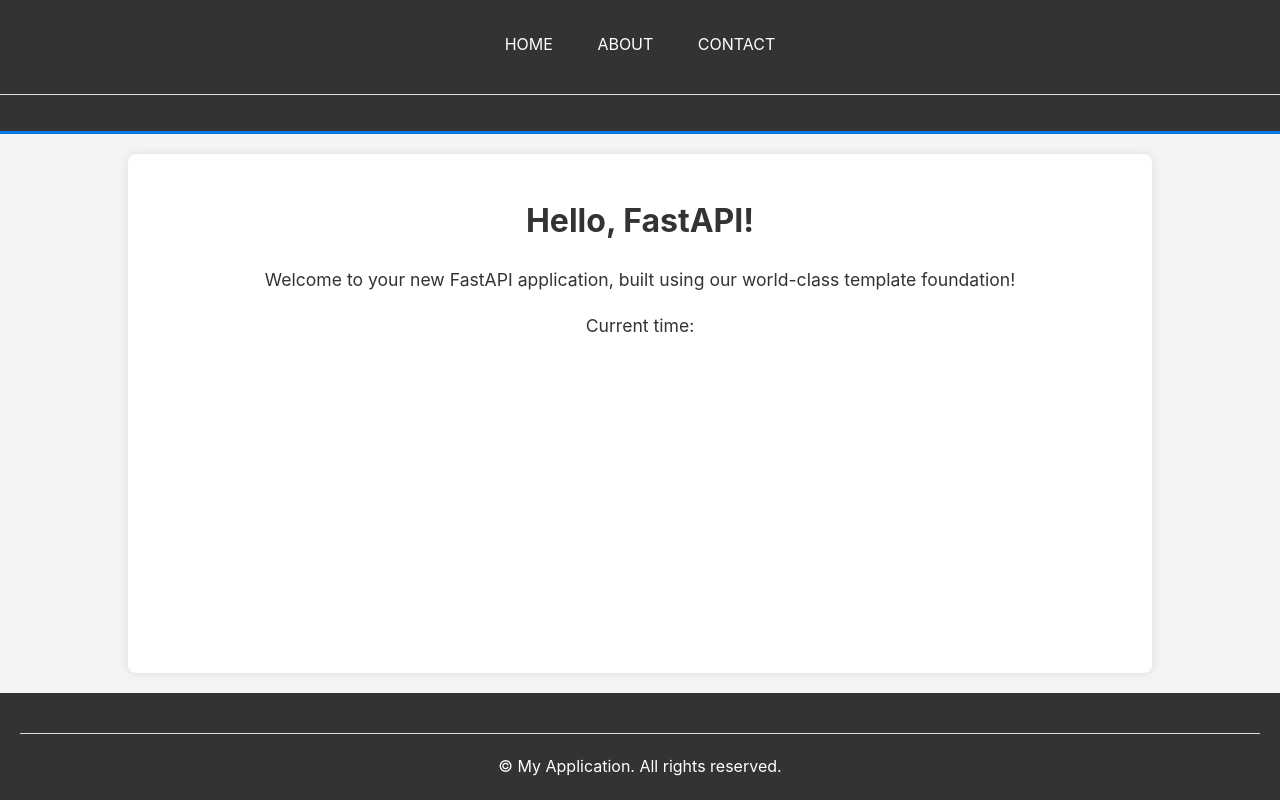
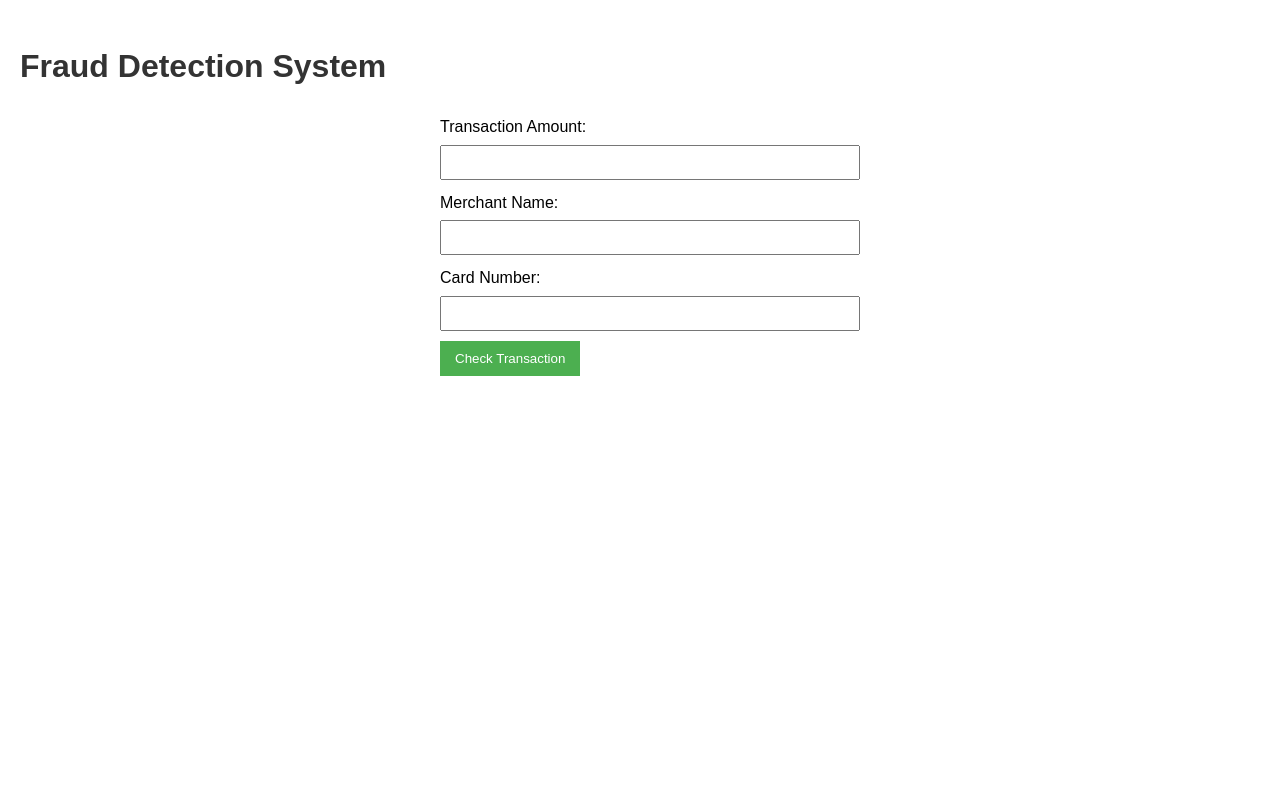
Before and after one commit to MuhammadAman02/hst-ai-e3980c9f-e35a-4788-b37b-f979b02aadea, a FastAPI app: page / in a window 1280 px wide. Run offline with FastAPI, Linux system fonts and the light colour scheme.

Commit message:
Codegen: templates/index.html

```diff
--- a/templates/index.html
+++ b/templates/index.html
@@ -1,9 +1,32 @@
-{% extends "base.html" %}
+<!DOCTYPE html>
+<html lang="en">
+<head>
+    <meta charset="UTF-8">
+    <meta name="viewport" content="width=device-width, initial-scale=1.0">
+    <title>Fraud Detection System</title>
+    <style>
+        body { font-family: Arial, sans-serif; line-height: 1.6; margin: 0; padding: 20px; }
+        h1 { color: #333; }
+        form { max-width: 400px; margin: 20px auto; }
+        label { display: block; margin-bottom: 5px; }
+        input { width: 100%; padding: 8px; margin-bottom: 10px; }
+        button { background-color: #4CAF50; color: white; padding: 10px 15px; border: none; cursor: pointer; }
+        button:hover { background-color: #45a049; }
+    </style>
+</head>
+<body>
+    <h1>Fraud Detection System</h1>
+    <form action="/check-transaction" method="post">
+        <label for="amount">Transaction Amount:</label>
+        <input type="number" id="amount" name="amount" step="0.01" required>
 
-{% block title %}Home - My Application{% endblock %}
+        <label for="merchant">Merchant Name:</label>
+        <input type="text" id="merchant" name="merchant" required>
 
-{% block content %}
-    <h1>Hello, FastAPI!</h1>
-    <p>Welcome to your new FastAPI application, built using our world-class template foundation!</p>
-    <p>Current time: {{ current_time }}</p>
-{% endblock %}
+        <label for="card_number">Card Number:</label>
+        <input type="text" id="card_number" name="card_number" required>
+
+        <button type="submit">Check Transaction</button>
+    </form>
+</body>
+</html>
```
